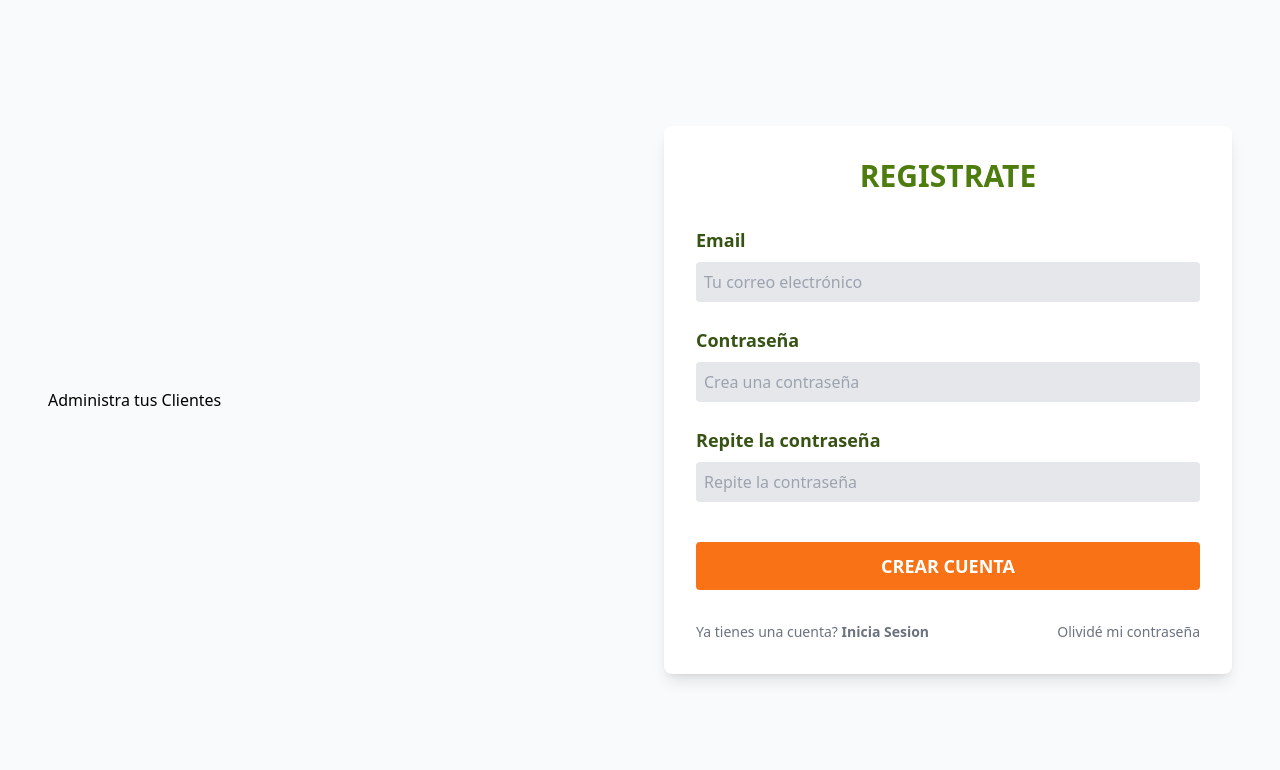
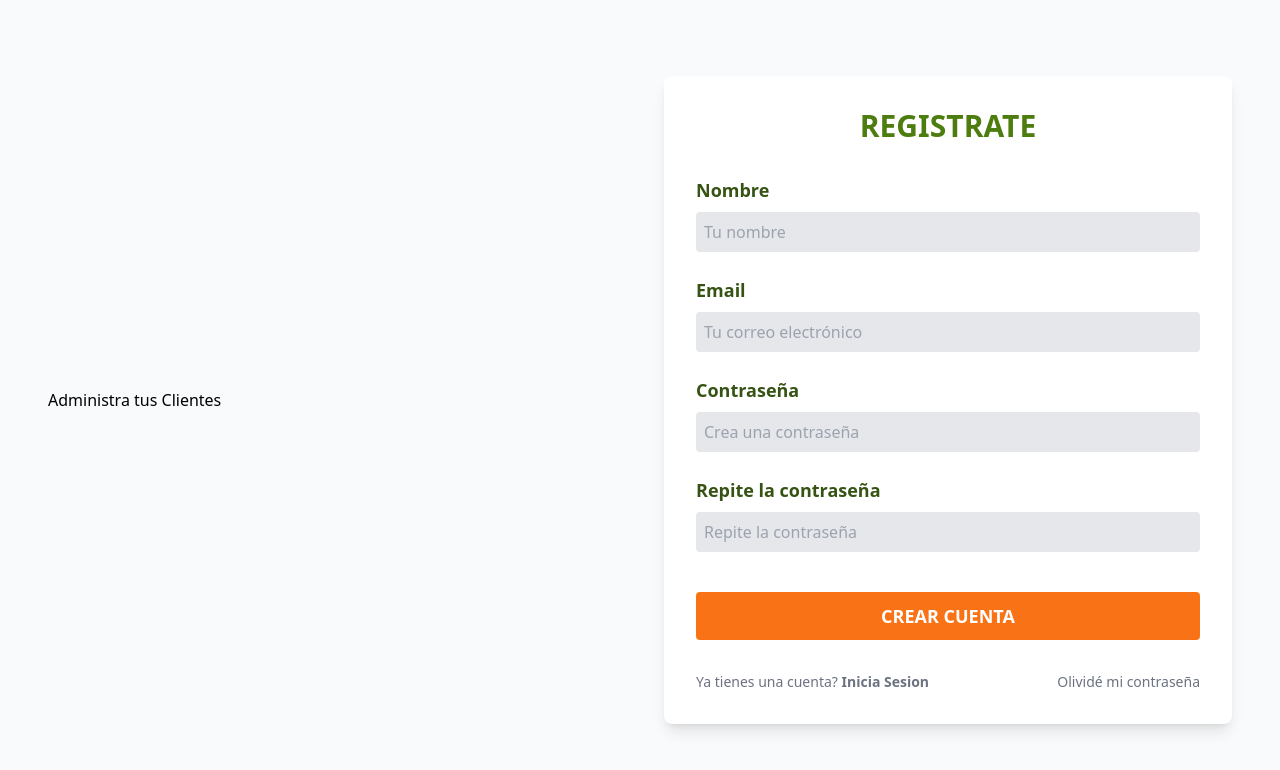
Before and after one commit to AndresCpulveda/ACM-MERN-Frontend, a React (Vite) app: page /register in a window 1280 px wide. Shown: the top 770 px of the page. Built offline with nearby package versions, Linux system fonts and the light colour scheme.

Commit message:
added the Alert component and validation on register page

```diff
--- /dev/null
+++ b/src/components/Alert.jsx
@@ -0,0 +1,7 @@
+function Alert({alert}) {
+  return (
+    <div className={`${ alert.error ? 'from-red-500 to-red-600' : 'from-lime-600 to-lime-700'} bg-gradient-to-br text-white uppercase rounded w-full text-center p-2 my-4 font-bold`}>{alert.msg}</div>
+  )
+}
+
+export default Alert
--- a/src/pages/Register.jsx
+++ b/src/pages/Register.jsx
@@ -1,16 +1,70 @@
-import React from 'react'
+import {useState} from 'react'
 import { Link } from 'react-router-dom'
 
+import Alert from '../components/Alert'
+
 function Register() {
+
+  const [inputs, setInputs] = useState({})
+  const [alert, setAlert] = useState({})
+
+  const handleSubmit = (e) => {
+    e.preventDefault()
+
+    if(Object.values(inputs).includes('') || Object.values(inputs).length === 0){
+      setAlert({
+        msg: 'Llena todos los campos',
+        error: true,
+      })
+      setTimeout(() => {
+        setAlert({})
+      }, 3000);
+      return
+    }
+    if(inputs.password !== inputs.passwordRepeat) {
+      setAlert({
+        msg: 'Las contraseñas no coinciden',
+        error: true,
+      })
+      setTimeout(() => {
+        setAlert({})
+      }, 3000);
+      return
+    }
+
+
+  }
+
   return (
     <>
       <div>Administra tus Clientes</div>
       <div className='shadow-lg bg-white p-8 rounded-lg'>
         <h1 className='text-3xl uppercase text-center mb-8 text-lime-700 font-black'>Registrate</h1>
-        <form>
+
+        <form onSubmit={handleSubmit}>
+          <div className='flex flex-col gap-2'>
+            <label className='text-lime-900 font-bold text-lg'>Nombre</label>
+            <input
+              name='nombre'
+              value={inputs.nombre || ''}
+              onChange={e => setInputs({
+                ...inputs,
+                [e.target.name] : e.target.value
+              })}
+              className='bg-gray-200 rounded p-2 mb-6'
+              placeholder='Tu nombre'
+            ></input>
+          </div>
           <div className='flex flex-col gap-2'>
             <label className='text-lime-900 font-bold text-lg'>Email</label>
             <input
+              name='email'
+              value={inputs.email || ''}
+              onChange={e => setInputs({
+                ...inputs,
+                [e.target.name] : e.target.value
+              })}
+              type='email'
               className='bg-gray-200 rounded p-2 mb-6'
               placeholder='Tu correo electrónico'
             ></input>
@@ -18,6 +72,12 @@ function Register() {
           <div className='flex flex-col gap-2'>
             <label className='text-lime-900 font-bold text-lg'>Contraseña</label>
             <input
+              name='password'
+              value={inputs.password || ''}
+              onChange={e => setInputs({
+                ...inputs,
+                [e.target.name] : e.target.value
+              })}
               type='password'
               className='bg-gray-200 rounded p-2 mb-6'
               placeholder='Crea una contraseña'
@@ -26,6 +86,12 @@ function Register() {
           <div className='flex flex-col gap-2'>
             <label className='text-lime-900 font-bold text-lg'>Repite la contraseña</label>
             <input
+              name='passwordRepeat'
+              value={inputs.passwordRepeat || ''}
+              onChange={e => setInputs({
+                ...inputs,
+                [e.target.name] : e.target.value
+              })}
               type='password'
               className='bg-gray-200 rounded p-2 mb-6'
               placeholder='Repite la contraseña'
@@ -36,6 +102,7 @@ function Register() {
             value='crear cuenta'
             className='border-2 border-orange-500 bg-orange-500 text-white text-lg font-bold uppercase rounded w-full p-2 cursor-pointer transition-all hover:bg-white hover:text-orange-500 mt-4'
           ></input>
+          {alert.msg ? <Alert alert={alert}/> : null}
         </form>
         <nav className='flex justify-between mt-8'>
           <p className='text-gray-500 text-sm'>Ya tienes una cuenta? <Link to='/' className='font-bold text-gray-500 hover:text-gray-700'>Inicia Sesion</Link></p>
```
